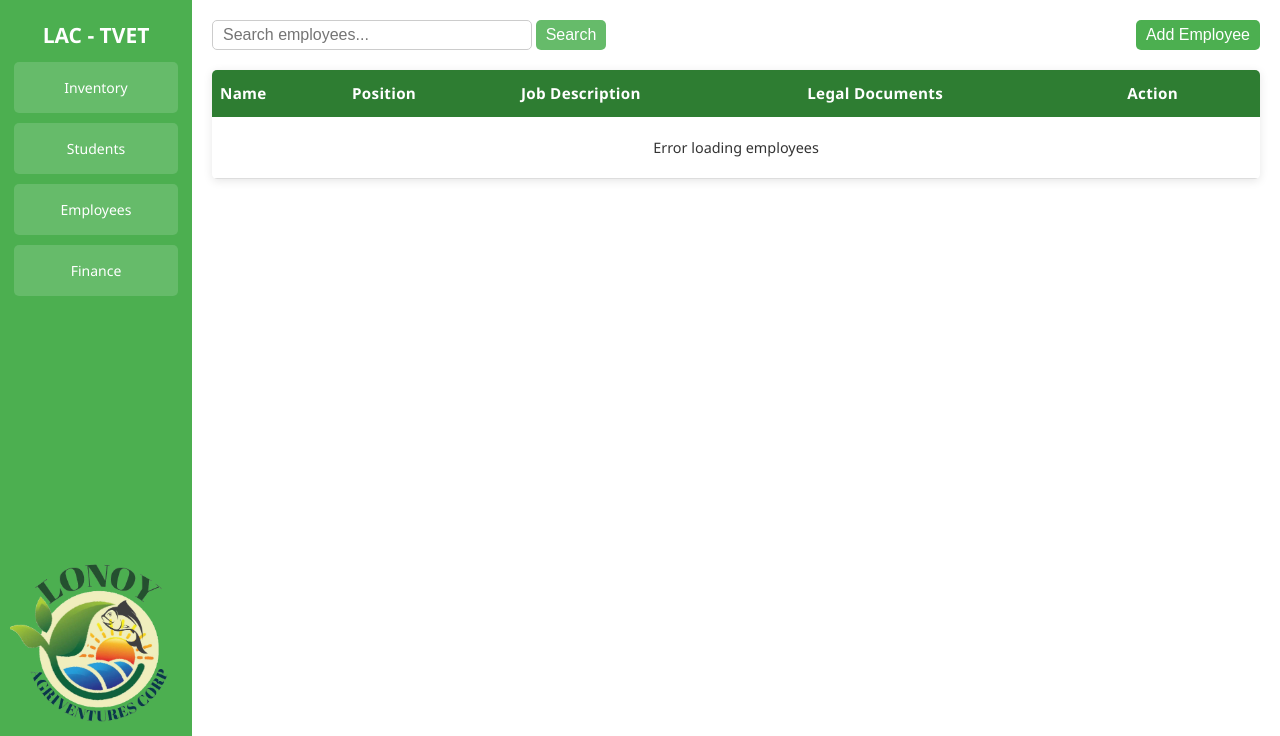
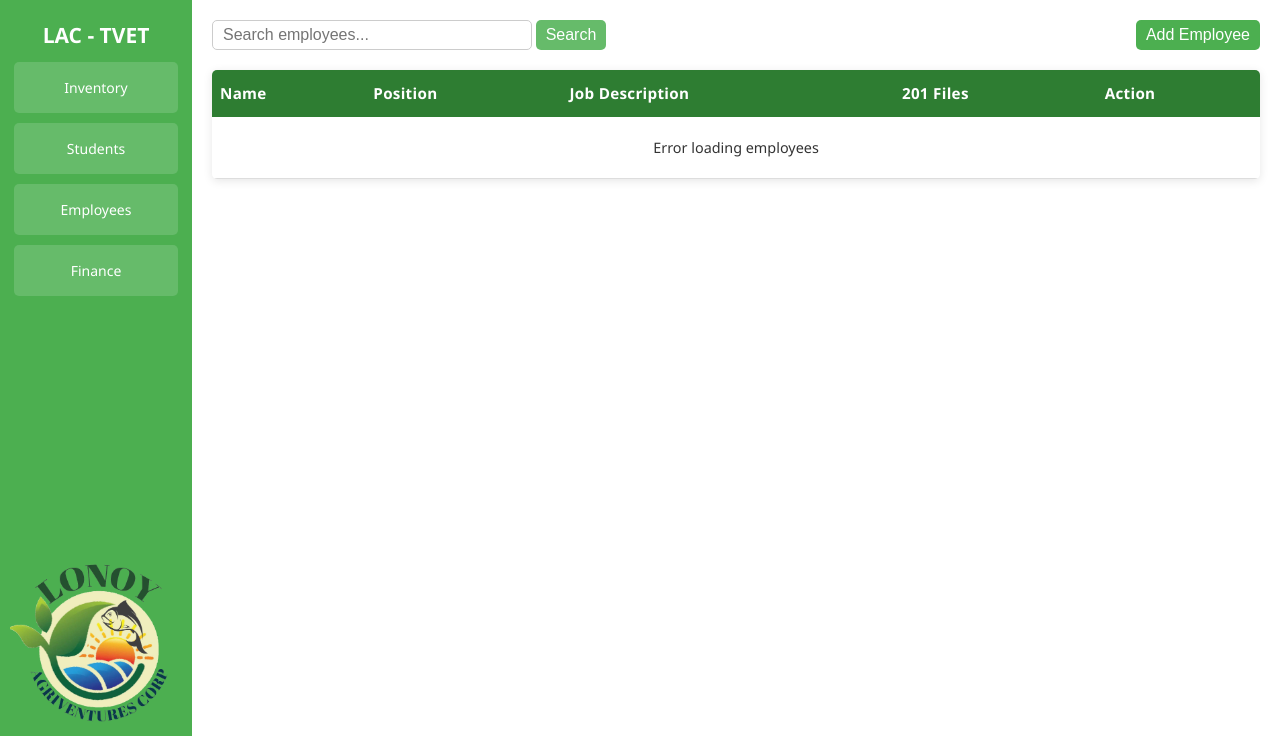
Before and after one commit to jethrobayne-glitch/lonoy-agricorp, a Flask app: template web/templates/tvet/employees.html in a window 1280 px wide. Shown: the part 64-800 px from the top of the page. Run offline with Flask 3, Linux system fonts and the light colour scheme; the template is opened without the code that fills it, so the values that code supplies are empty; some libraries are stand-ins or nearby versions.

Commit message:
Update employees.html

```diff
--- a/web/templates/tvet/employees.html
+++ b/web/templates/tvet/employees.html
@@ -133,7 +133,7 @@
                         <th>Name</th>
                         <th>Position</th>
                         <th>Job Description</th>
-                        <th>Legal Documents</th>
+                        <th>201 Files</th>
                         <th>Action</th>
                     </tr>
                 </thead>
@@ -675,4 +675,5 @@
         }
     </script>
 </body>
+
 </html>
```
